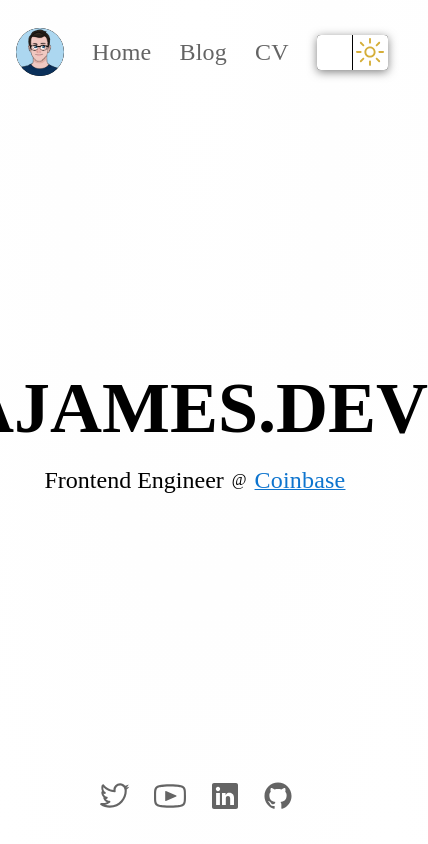
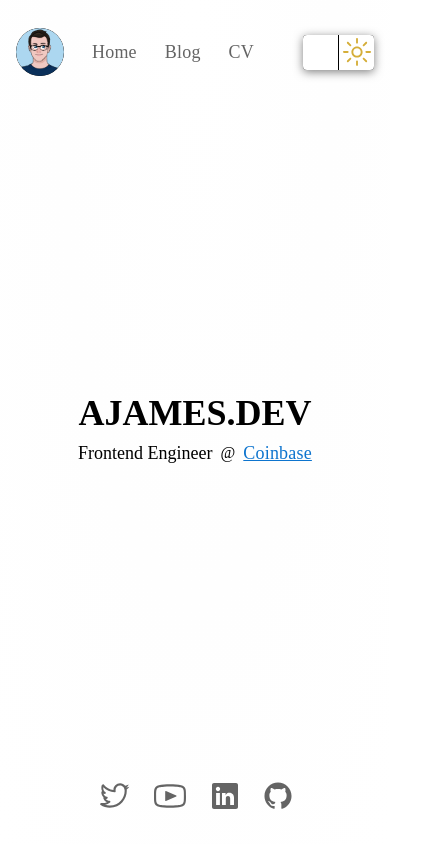
Before and after one commit to phunkren/ajames, a Next.js app: page / in a window 390 px wide. Shown: the whole page, 428 px wide, since content can reach past the window. Built offline with nearby package versions, Linux system fonts and the light colour scheme.

Commit message:
add responsive text sizes

```diff
--- a/components/Text.tsx
+++ b/components/Text.tsx
@@ -16,23 +16,55 @@ type SpanProps = HTMLAttributes<HTMLSpanElement> & {
 type TextProps = ParapgraphProps | SpanProps;
 
 const StyledTextTitle1 = styled("h1", {
-  fontSize: 72,
+  fontSize: 36,
+
+  "@bp2": {
+    fontSize: 48,
+  },
+
+  "@bp3": {
+    fontSize: 72,
+  },
 });
 
 const StyledTextTitle2 = styled("h2", {
-  fontSize: 48,
+  fontSize: 24,
+
+  "@bp2": {
+    fontSize: 36,
+  },
+
+  "@bp3": {
+    fontSize: 48,
+  },
 });
 
 const StyledTextTitle3 = styled("h3", {
-  fontSize: 36,
+  fontSize: 18,
+
+  "@bp2": {
+    fontSize: 24,
+  },
+
+  "@bp3": {
+    fontSize: 36,
+  },
 });
 
 const StyledTextBody = styled("p", {
-  fontSIze: 18,
+  fontSize: 16,
+
+  "@bp2": {
+    fontSize: 18,
+  },
 });
 
 const StyledTextHeadline = styled("span", {
-  fontSize: 24,
+  fontSize: 18,
+
+  "@bp2": {
+    fontSize: 24,
+  },
 });
 
 export function TextTitle1({ as, ...props }: HeaderProps) {
```
